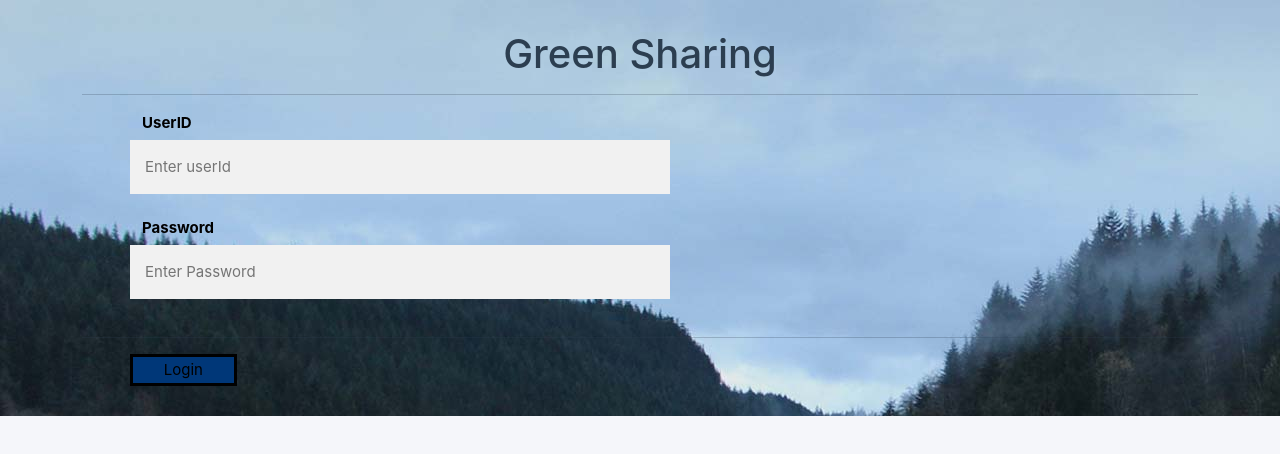
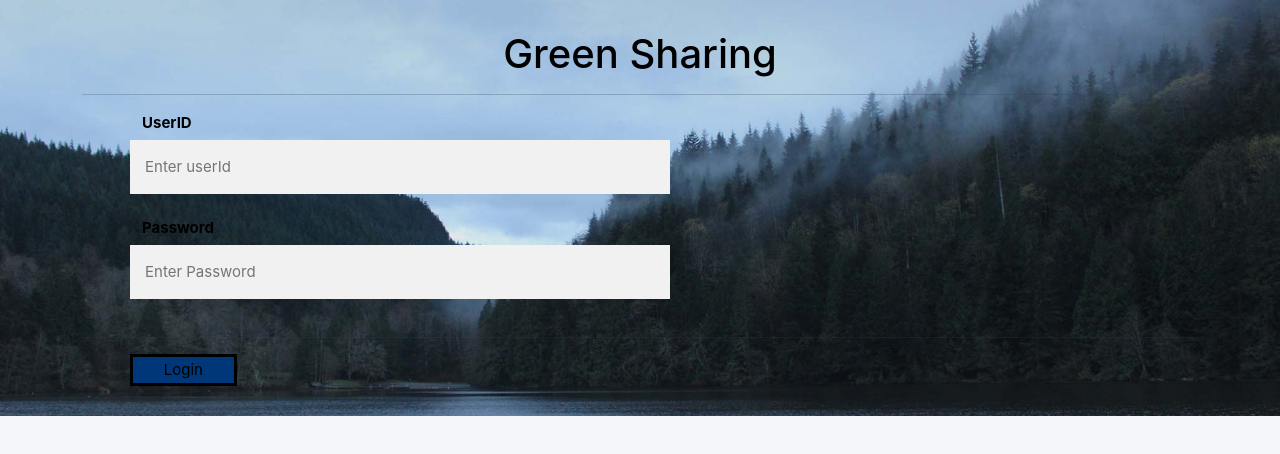
Before and after one commit to JayBi55/Green_Sharing, a Vue app in the folder code/front-end/: page /login in a window 1280 px wide. Shown: the top 454 px of the page. Built offline with nearby package versions, Linux system fonts and the light colour scheme.

Commit message:
color change

```diff
--- a/code/front-end/src/views/LogInView.vue
+++ b/code/front-end/src/views/LogInView.vue
@@ -1,5 +1,5 @@
 <template>
-    <div class="login-css w-100">
+    <div class="login-css w-100 h-100">
         <div class="container">
           <h1>Green Sharing</h1>
           <hr>
@@ -47,9 +47,11 @@ export default defineComponent({
 
 .login-css{
   background-image: url(../images/backgroundLogIn.jpg);
+  background-size: cover;
 }
 h1{
   text-align: center;
+  color: black;
 }
 
 /* Add padding to containers */
```
